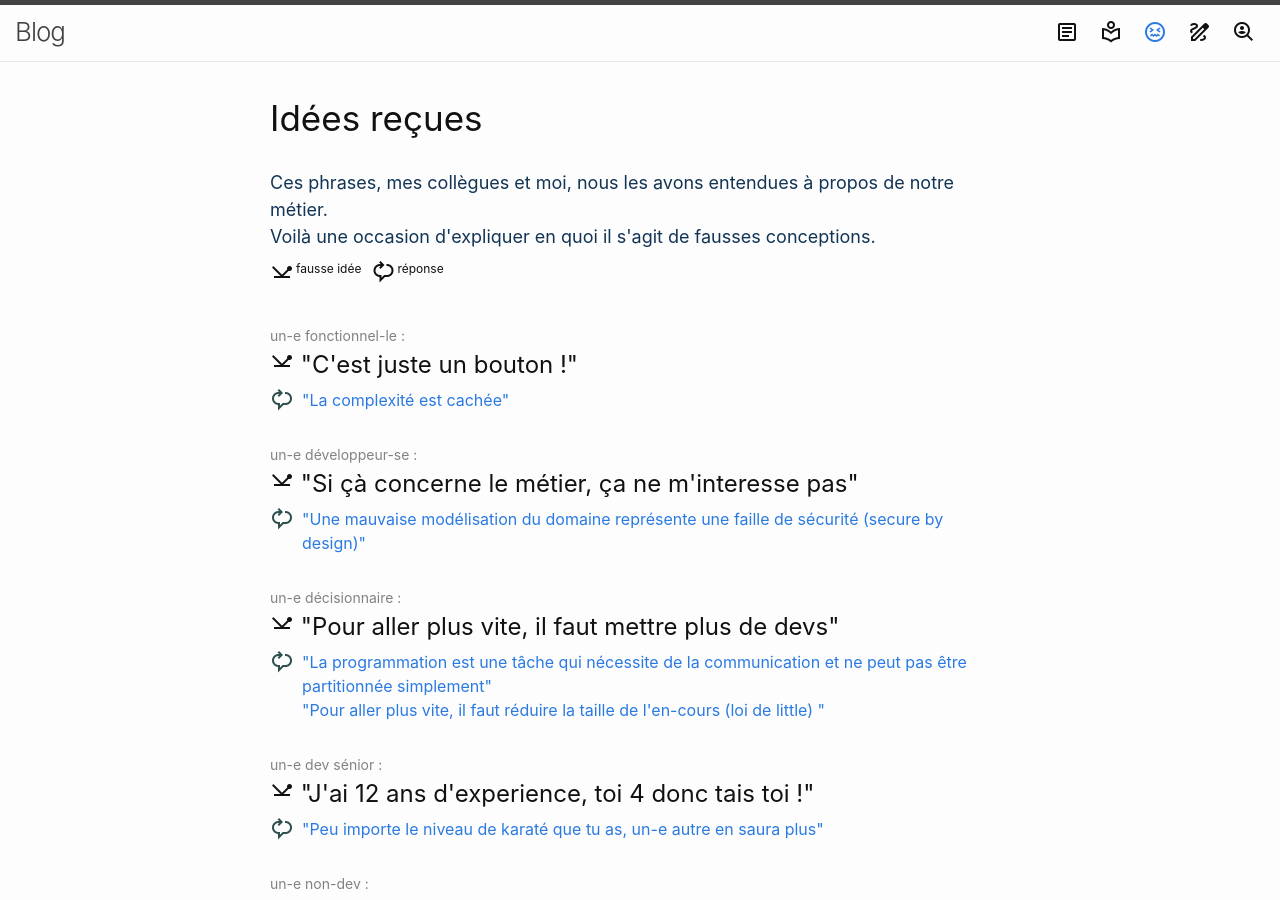
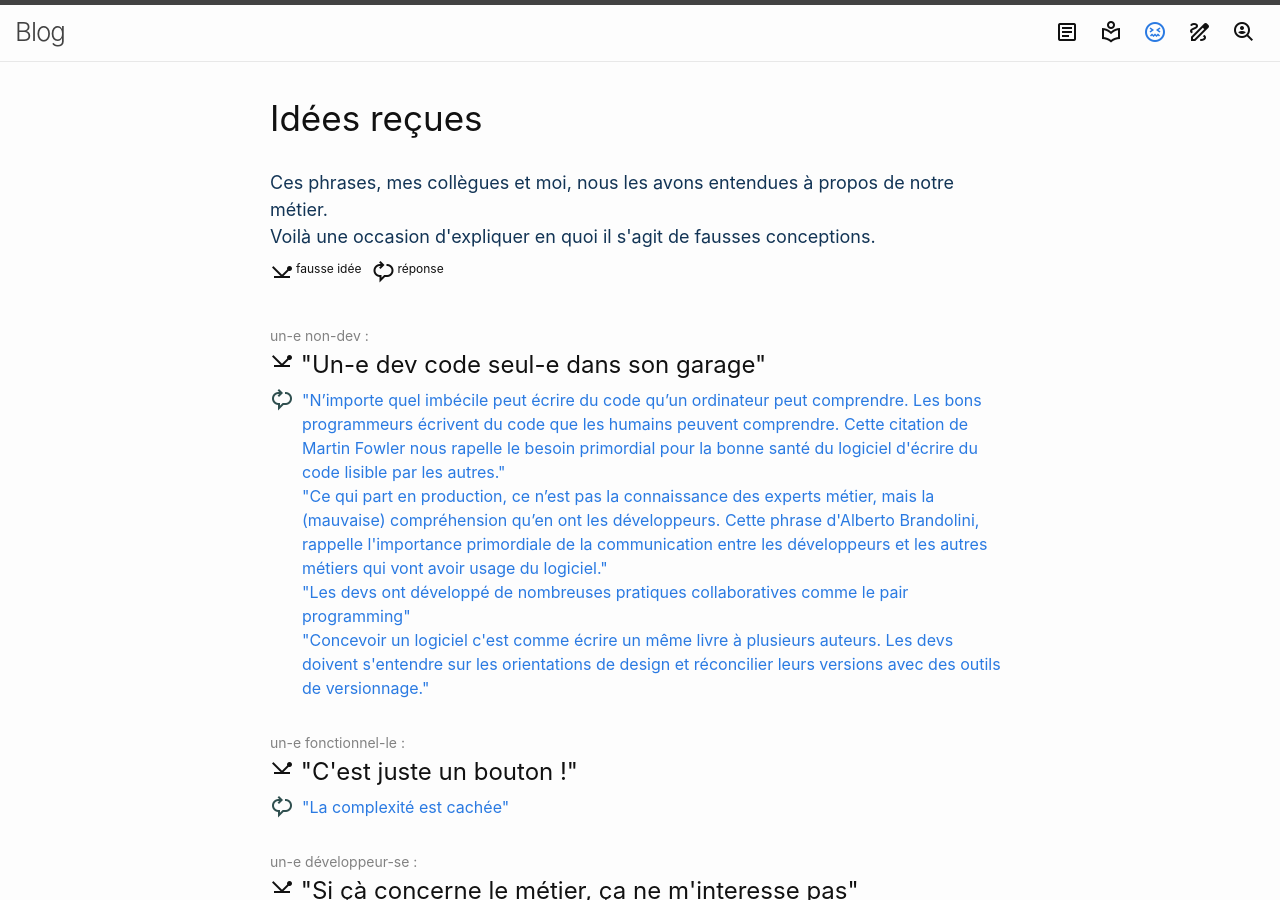
Before and after one commit to masalthunlass/blog, a Jekyll site: the page built from my_pages/misconceptions.html, in a window 1280 px wide and 900 px high. Built offline with Jekyll 4.4.1, drawn with Linux system fonts in a browser that asks for light colours.

Commit message:
Feat/misconception (#41)
* new misconception

* new misconception

* new misconception

---------

Co-authored-by: masalthunlass <msalthunl@yahoo.fr>

```diff
--- a/_data/misconceptions.json
+++ b/_data/misconceptions.json
@@ -1,4 +1,26 @@
 [
+  {
+    "said_by": "un-e non-dev",
+    "sentence": "Un-e dev code seul-e dans son garage",
+    "counterarguments": [
+      {
+        "answer": "N’importe quel imbécile peut écrire du code qu’un ordinateur peut comprendre. Les bons programmeurs écrivent du code que les humains peuvent comprendre. Cette citation de Martin Fowler nous rapelle le besoin primordial pour la bonne santé du logiciel d'écrire du code lisible par les autres.",
+        "source": "https://martinfowler.com/distributedComputing/refactoring.pdf"
+      },
+      {
+        "answer": "Ce qui part en production, ce n’est pas la connaissance des experts métier, mais la (mauvaise) compréhension qu’en ont les développeurs. Cette phrase d'Alberto Brandolini, rappelle l'importance primordiale de la communication entre les développeurs et les autres métiers qui vont avoir usage du logiciel.",
+        "source": "https://www.isaqb.org/blog/domain-driven-design-avoiding-misunderstandings-to-protect-your-investment/"
+      },
+      {
+        "answer": "Les devs ont développé de nombreuses pratiques collaboratives comme le pair programming",
+        "source": "https://martinfowler.com/articles/on-pair-programming.html"
+      },
+      {
+        "answer": "Concevoir un logiciel c'est comme écrire un même livre à plusieurs auteurs. Les devs doivent s'entendre sur les orientations de design et réconcilier leurs versions avec des outils de versionnage.",
+        "source": "https://les-enovateurs.com/gitflow-workflow-git-incontournableprojets-de-qualite"
+      }
+    ]
+  },
   {
     "sentence": "C'est juste un bouton !",
     "said_by": "un-e fonctionnel-le",
```
